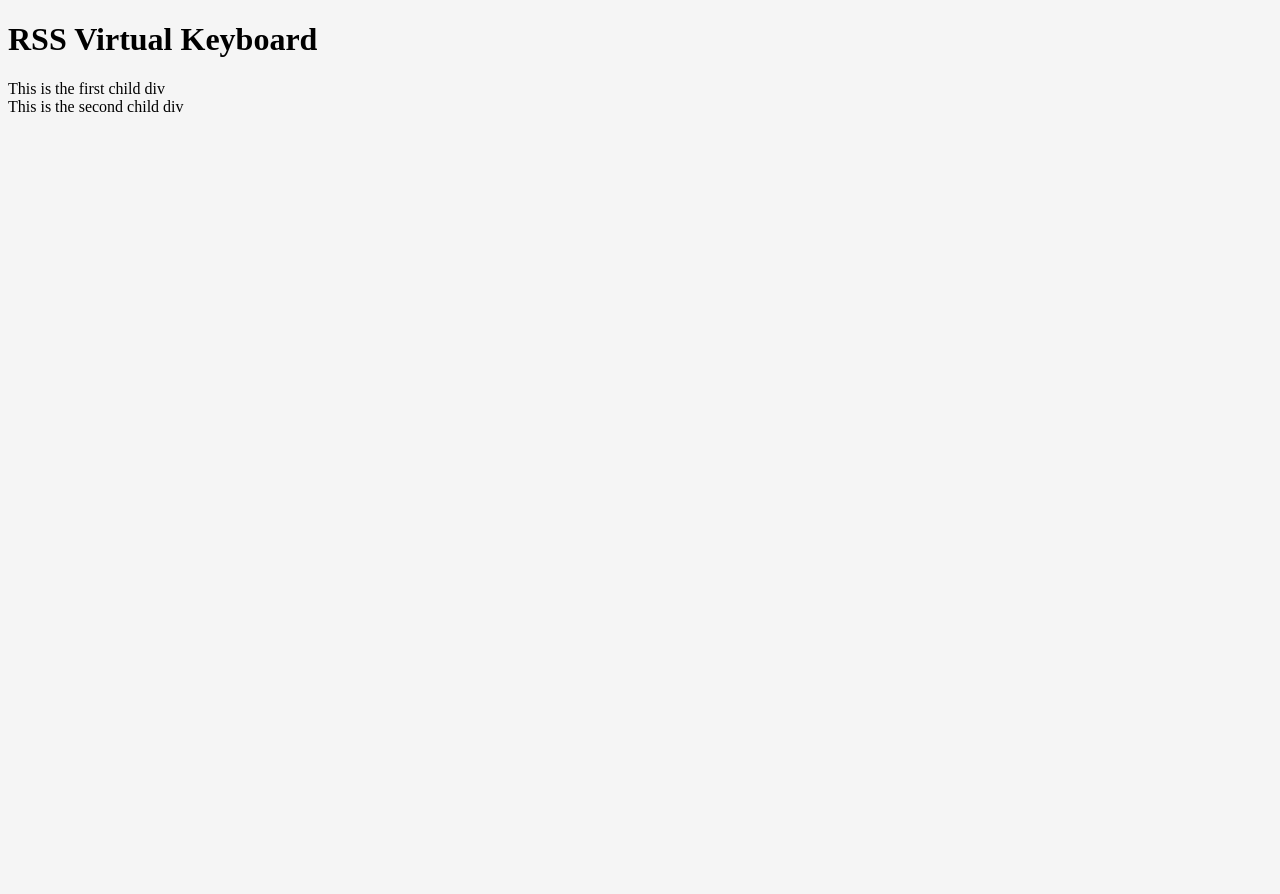
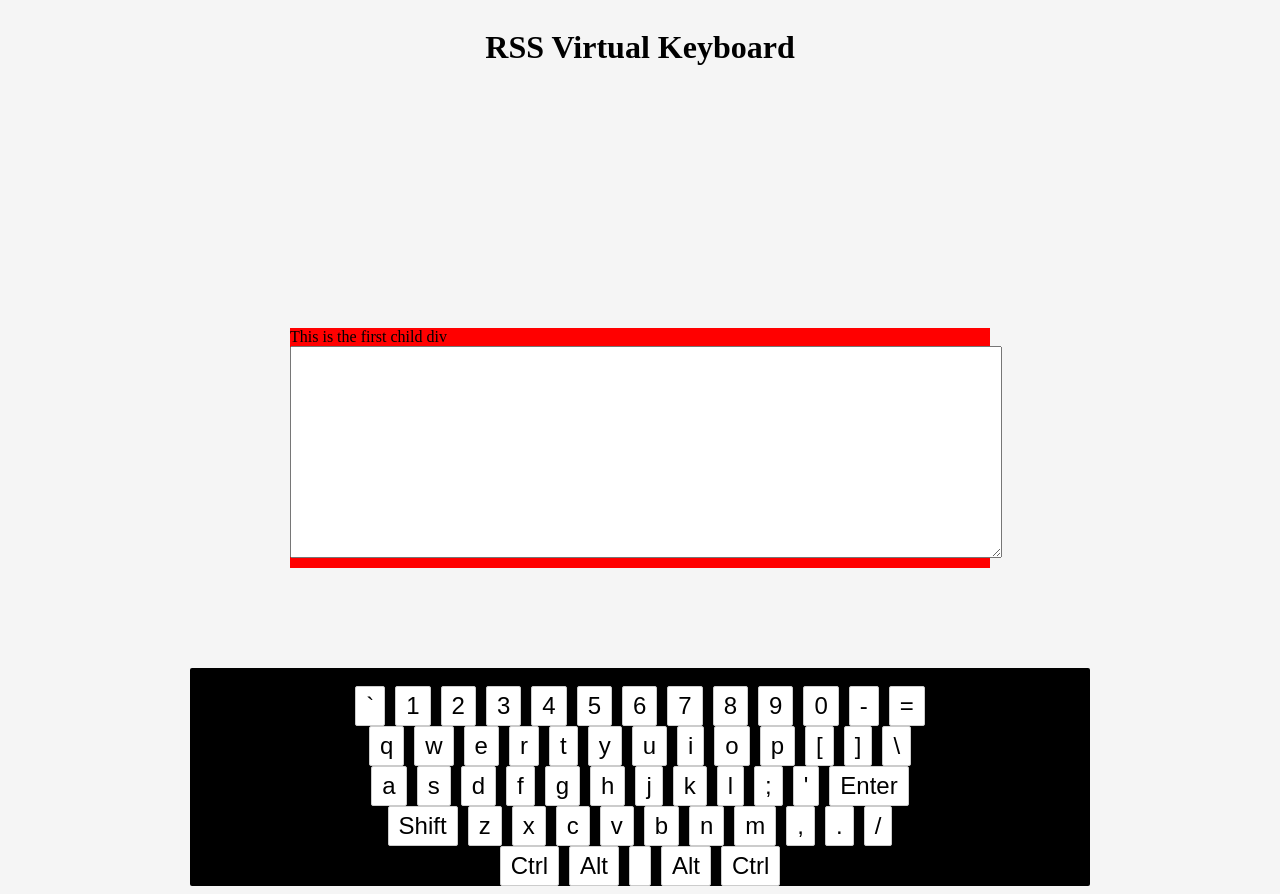
Before and after one commit to nicolaeee/virtual-keyboard, a website built with webpack: page src/index.html in a window 1280 px wide. Before the commit the page ends 800 px from the top, so only its background shows below. Built offline with nearby package versions, Linux system fonts and the light colour scheme.

Commit message:
feat: add the basic implimentation of the keyboard

```diff
--- a/package.json
+++ b/package.json
@@ -3,11 +3,15 @@
   "scripts": {
     "build": "webpack",
     "dev": "webpack serve -- --env develop"
+
   },
   "devDependencies": {
     "clean-webpack-plugin": "^4.0.0",
     "copy-webpack-plugin": "^11.0.0",
     "css-loader": "^6.7.3",
+    "eslint": "^8.39.0",
+    "eslint-config-airbnb-base": "^15.0.0",
+    "eslint-plugin-import": "^2.27.5",
     "eslint-webpack-plugin": "^4.0.1",
     "html-webpack-plugin": "^5.5.1",
     "mini-css-extract-plugin": "^2.7.5",
--- a/src/index.ts
+++ b/src/index.ts
@@ -4,6 +4,11 @@ import './style.scss';
 const parentDiv = document.createElement('div');
 const firstChildDiv = document.createElement('div');
 const secondChildDiv = document.createElement('div');
+
+// Set classes for the child divs
+firstChildDiv.classList.add('child-div__first');
+secondChildDiv.classList.add('child-div__second');
+parentDiv.classList.add('parent-div');
 
 firstChildDiv.textContent = 'This is the first child div';
 secondChildDiv.textContent = 'This is the second child div';
@@ -12,3 +17,51 @@ parentDiv.appendChild(firstChildDiv);
 parentDiv.appendChild(secondChildDiv);
 
 document.body.appendChild(parentDiv);
+
+
+// Define the rows of keys for the keyboard
+const keyRows = [
+    ['`', '1', '2', '3', '4', '5', '6', '7', '8', '9', '0', '-', '='],
+    ['q', 'w', 'e', 'r', 't', 'y', 'u', 'i', 'o', 'p', '[', ']', '\\'],
+    ['a', 's', 'd', 'f', 'g', 'h', 'j', 'k', 'l', ';', '\'', 'Enter'],
+    ['Shift', 'z', 'x', 'c', 'v', 'b', 'n', 'm', ',', '.', '/'],
+    ['Ctrl', 'Alt', ' ', 'Alt', 'Ctrl']
+  ];
+
+  // Create the keyboard container
+  const keyboardContainer = document.createElement('div');
+  keyboardContainer.classList.add('keyboard-container');
+
+  // Loop through the rows of keys and create buttons for each key
+  for (let i = 0; i < keyRows.length; i++) {
+    const keyRow = keyRows[i];
+    const rowDiv = document.createElement('div');
+    rowDiv.classList.add('key-row');
+
+    for (let j = 0; j < keyRow.length; j++) {
+      const key = keyRow[j];
+      const keyButton = document.createElement('button');
+      keyButton.classList.add('key');
+      keyButton.textContent = key;
+
+      // Add event listener for each key button
+      keyButton.addEventListener('click', () => {
+        inputField.focus();
+        inputField.dispatchEvent(new KeyboardEvent('keydown', {'key': key}));
+      });
+
+      rowDiv.appendChild(keyButton);
+    }
+
+    keyboardContainer.appendChild(rowDiv);
+  }
+
+  // Create the input field
+  const inputField = document.createElement('textarea');
+  inputField.classList.add('input-field');
+
+  // Append the input field to the firstChildDiv
+  firstChildDiv.appendChild(inputField);
+
+  // Append the keyboard container to the second child div
+  secondChildDiv.appendChild(keyboardContainer);
--- a/src/style.scss
+++ b/src/style.scss
@@ -2,4 +2,64 @@ $bodyColor: red;
 
 body {
     background-color: whitesmoke;
+    display: flex;
+    align-items: center;
+    flex-direction: column;
 }
+
+.child-div__first {
+    width: 700px;
+    margin: 0 auto;
+    background-color: red;
+  }
+
+
+.child-div__second{
+    width: 900px;
+    margin: 0 auto;
+    background-color: black;
+    border-radius: 2px;
+  }
+
+  .parent-div {
+    padding-top: 240px;
+    max-width: 1350px;
+    margin: 0 auto;
+    display: flex;
+    align-items: center;
+    justify-content: space-between;
+    flex-direction: column;
+    gap: 100px;
+  }
+
+  .input-field {
+    display: block;
+    width: 100%;
+    height: 200px;
+    font-size: 24px;
+    padding: 5px;
+    margin-bottom: 10px;
+  }
+
+  .key-row {
+    display: flex;
+    justify-content: center;
+  }
+
+  .key {
+    font-size: 24px;
+    padding: 5px 10px;
+    margin: 0 5px;
+    border: 1px solid #ccc;
+    border-radius: 2px;
+    background-color: #fff;
+    cursor: pointer;
+  }
+
+  .key:hover {
+    background-color: #f0f0f0;
+  }
+
+  .key:active {
+    background-color: #e0e0e0;
+  }
--- a/webpack.config.js
+++ b/webpack.config.js
@@ -49,7 +49,8 @@ module.exports = ({develop}) => ({
       {
         test: /\.s[ac]ss$/i,
         use: [MiniCssExtractPlugin.loader, 'css-loader', 'sass-loader']
-      }
+      },
+
     ]
   },
   resolve: {
```
Also changed, not shown: 1 other file.
